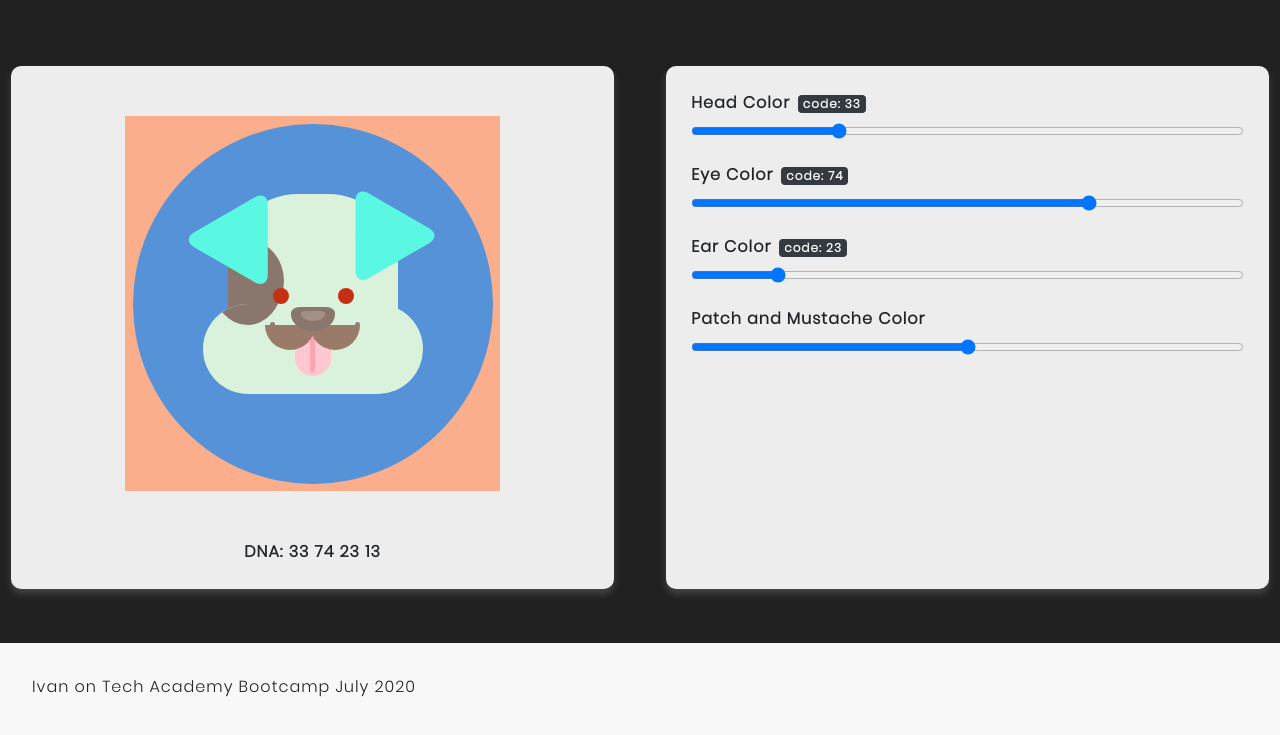
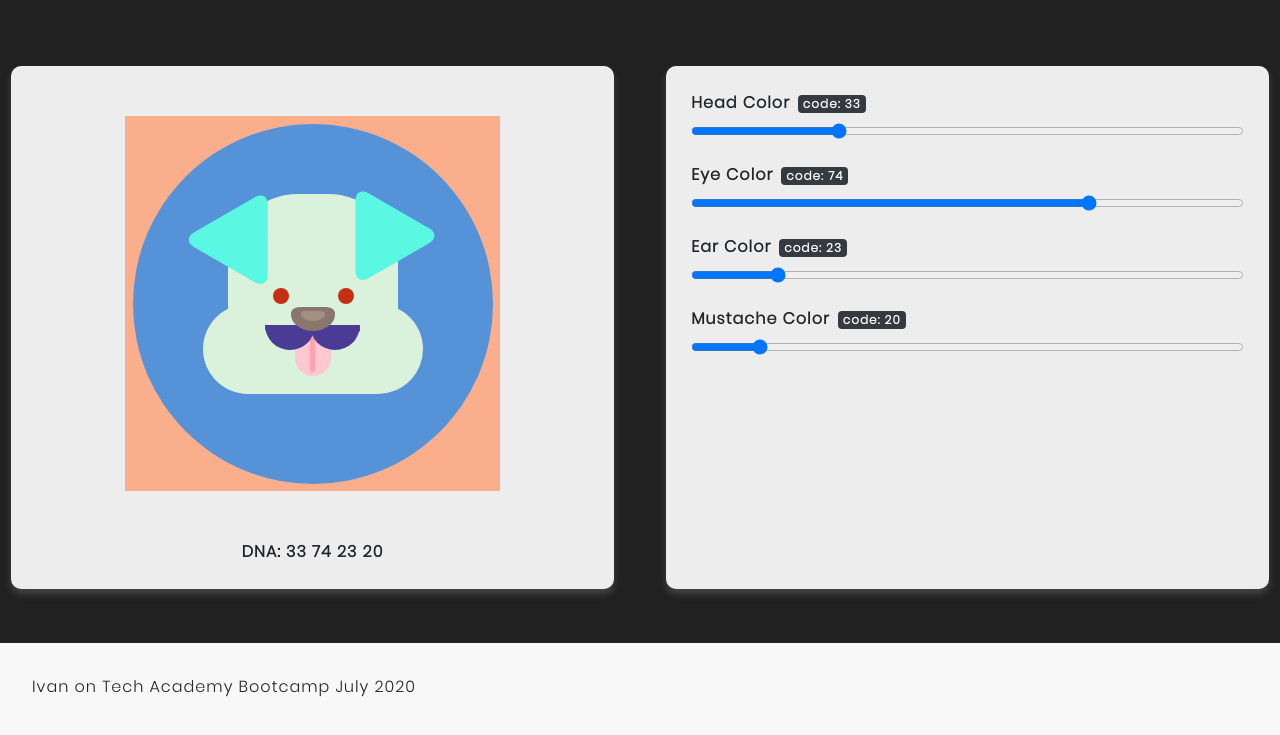
Before and after one commit to VictorHernandezzz/CryptoDoggyFactory, a plain HTML site: page client/index.html in a window 1280 px wide. Shown: the part 131-866 px from the top of the page. Drawn offline with Linux system fonts and the light colour scheme.

Commit message:
added mustache color change

```diff
--- a/client/assets/css/dogs.css
+++ b/client/assets/css/dogs.css
@@ -57,23 +57,6 @@ body {
     margin: auto;
     overflow: hidden;
 }
-/*patch*/
-.dog:after, .head:after{
-    content: '';
-    width: 69px;
-    height: 80px;
-    border-radius: 50%;
-    background: #89766c;
-    position: absolute;
-}
-.dog:after{
-    left: 10px;
-    bottom: 69px;
-}
-.head:after{
-    left: -13;
-    bottom: -7px;
-}
 .eyes{
     width: 16px;
     height: 16px;
@@ -123,7 +106,6 @@ body {
     height: 25px;
     background: #9a7b6a;
     border: 5px solid #9a7b6a;
-    border-top: 0;
     border-bottom-left-radius: 30px;
     border-bottom-right-radius: 30px;
     position: absolute;
@@ -134,7 +116,7 @@ body {
     content: '';
     width: 5px;
     height: 5px;
-    background: #9a7b6a;
+    background: inherit;
     border-radius: 50%;
     position: inherit;
     top: -2.5px;
--- a/client/assets/js/catFactory.js
+++ b/client/assets/js/catFactory.js
@@ -36,6 +36,14 @@ function earsColor(color,code) {
     $('#dnaears').html(code) //This updates the body color part of the DNA that is displayed below the cat
 }
 
+//This function is for the color of the patch and mustache
+function mouthColor(color,code) {
+    $('.mouth').css('background', '#' + color)  //This changes the color of the eyes
+    $('.mouth').css('border', '5px ' + 'solid ' + '#' + color)
+    $('#mouthcode').html('code: ' + code) //This updates text of the badge next to the slider
+    $('#dnamouth').html(code) //This updates the body color part of the DNA that is displayed below the cat
+}
+
 
 //###################################################
 //Functions below will be used later on in the project
--- a/client/assets/js/catSettings.js
+++ b/client/assets/js/catSettings.js
@@ -3,7 +3,7 @@ var colors = Object.values(allColors())
 
 var defaultDNA = {
     "headcolor" : 33,
-    "mouthColor" : 13,
+    "mouthColor" : 20,
     "eyesColor" : 74,
     "earsColor" : 23,
     //Cattributes
@@ -55,6 +55,8 @@ function renderCat(dna){
     $('#eyesColor').val(dna.eyesColor)
     earsColor(colors[dna.earsColor],dna.earsColor)
     $('#earsColor').val(dna.earsColor)
+    mouthColor(colors[dna.mouthColor],dna.mouthColor)
+    $('#mouthColor').val(dna.mouthColor)
 }
 
 // Changing cat colors
@@ -72,3 +74,8 @@ $('#earsColor').change(()=>{
   var colorVal = $('#earsColor').val()
   earsColor(colors[colorVal],colorVal)
 })
+
+$('#mouthColor').change(()=>{
+  var colorVal = $('#mouthColor').val()
+  mouthColor(colors[colorVal],colorVal)
+})
--- a/client/index.html
+++ b/client/index.html
@@ -73,7 +73,7 @@
                         <label for="formControlRange"><b>Ear Color</b><span class="badge badge-dark ml-2" id="earscode"></span></label>
                         <input type="range" min="10" max="98" class="form-control-range" id="earsColor">
                         <br/>
-                        <label for="formControlRange"><b>Patch and Mustache Color</b><span class="badge badge-dark ml-2" id="mouthcode"></span></label>
+                        <label for="formControlRange"><b>Mustache Color</b><span class="badge badge-dark ml-2" id="mouthcode"></span></label>
                         <input type="range" min="10" max="98" class="form-control-range" id="mouthColor">
                     </div>
                 </div>
```
